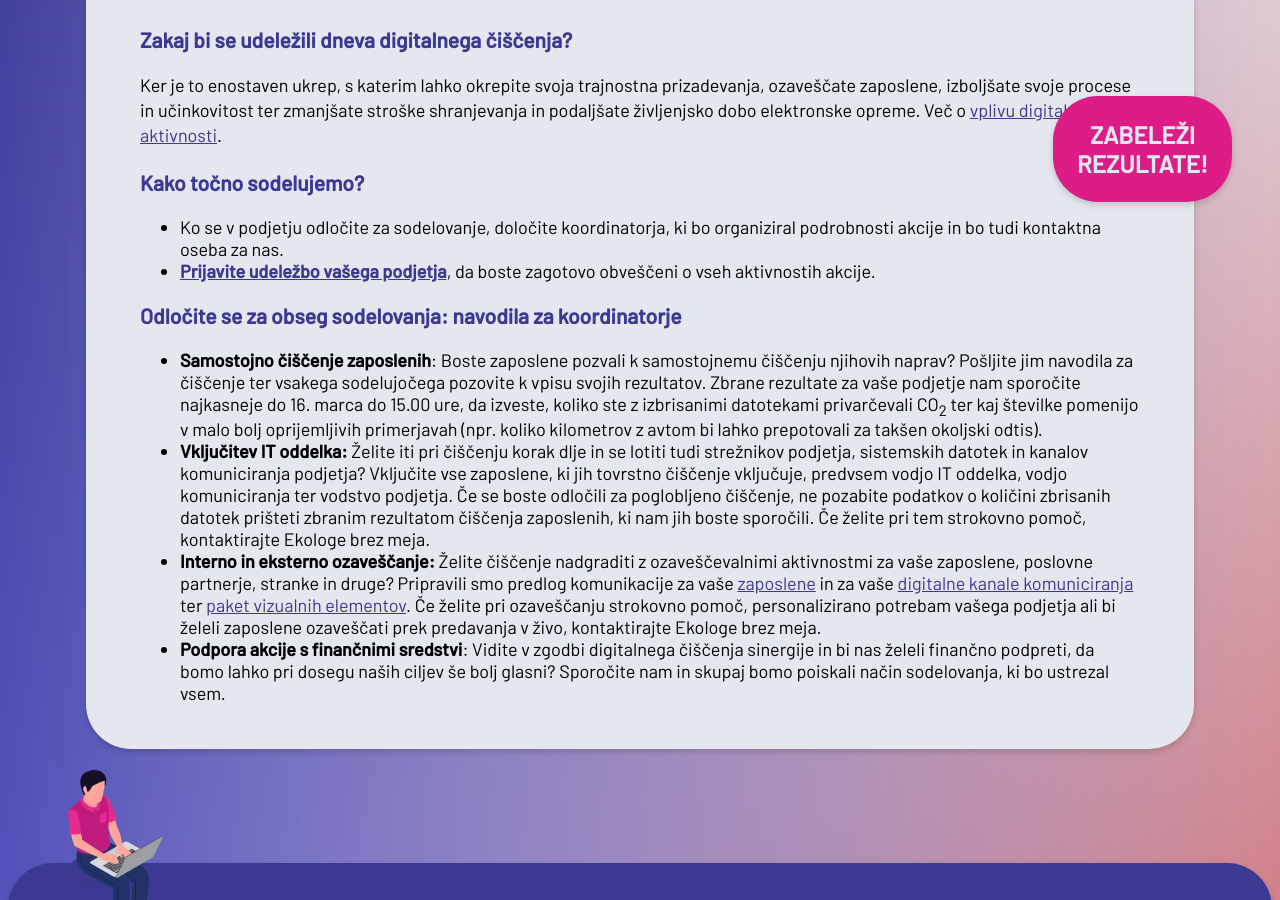
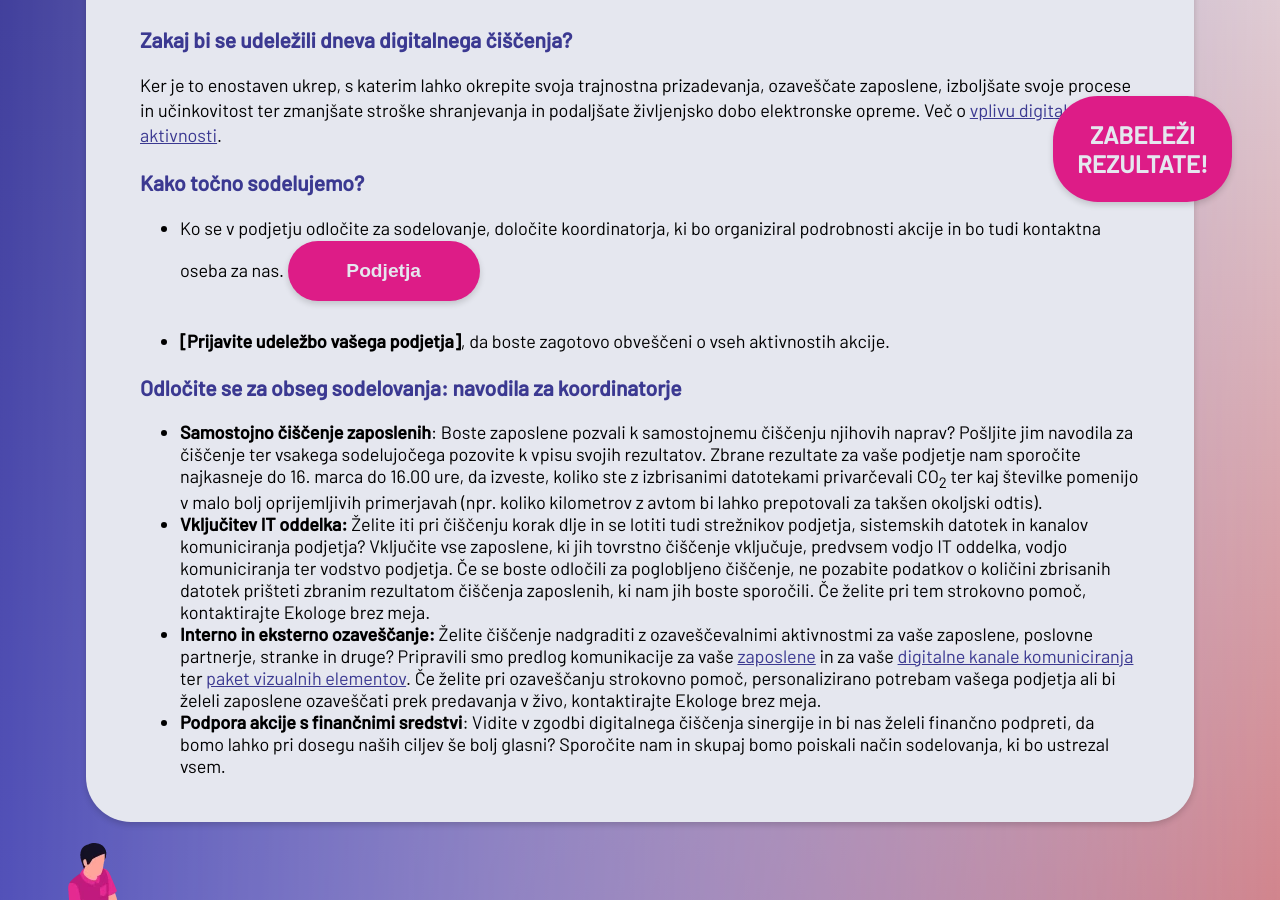
Before and after one commit to ewba/dcd-si, a Jekyll site: the page built from podjetje.md, in a window 1280 px wide and 900 px high, scrolled down 347 px. Built offline with Jekyll 4.4.1, drawn with Linux system fonts in a browser that asks for light colours.

Commit message:
Update podjetje.md

```diff
--- a/podjetje.md
+++ b/podjetje.md
@@ -12,10 +12,14 @@
 
 ### Kako točno sodelujemo?
 - Ko se v podjetju odločite za sodelovanje, določite koordinatorja, ki bo organiziral podrobnosti akcije in bo tudi kontaktna oseba za nas.
-- **[Prijavite udeležbo vašega podjetja](https://docs.google.com/forms/d/e/1FAIpQLSfiXjBaKTUFIcxyFzyItF_W5thrnq_cFoCVBJF72FZeEIkLiQ/viewform)**, da boste zagotovo obveščeni o vseh aktivnostih akcije.
+<button>
+		<a href="[podjetje.html](https://docs.google.com/forms/d/e/1FAIpQLSfiXjBaKTUFIcxyFzyItF_W5thrnq_cFoCVBJF72FZeEIkLiQ/viewform)">Podjetja</a>
+	</button>
+
+- **[Prijavite udeležbo vašega podjetja]**, da boste zagotovo obveščeni o vseh aktivnostih akcije.
 
 ### Odločite se za obseg sodelovanja: navodila za koordinatorje
-- **Samostojno čiščenje zaposlenih**: Boste zaposlene pozvali k samostojnemu čiščenju njihovih naprav? Pošljite jim navodila za čiščenje ter vsakega sodelujočega pozovite k vpisu svojih rezultatov. Zbrane rezultate za vaše podjetje nam sporočite najkasneje do 16. marca do 15.00 ure, da izveste, koliko ste z izbrisanimi  datotekami privarčevali  CO<sub>2</sub> ter kaj številke pomenijo v malo bolj oprijemljivih primerjavah (npr. koliko kilometrov z avtom bi lahko prepotovali za takšen okoljski odtis).
+- **Samostojno čiščenje zaposlenih**: Boste zaposlene pozvali k samostojnemu čiščenju njihovih naprav? Pošljite jim navodila za čiščenje ter vsakega sodelujočega pozovite k vpisu svojih rezultatov. Zbrane rezultate za vaše podjetje nam sporočite najkasneje do 16. marca do 16.00 ure, da izveste, koliko ste z izbrisanimi  datotekami privarčevali  CO<sub>2</sub> ter kaj številke pomenijo v malo bolj oprijemljivih primerjavah (npr. koliko kilometrov z avtom bi lahko prepotovali za takšen okoljski odtis).
 - **Vključitev IT oddelka:** Želite iti pri čiščenju korak dlje in se lotiti tudi strežnikov podjetja, sistemskih datotek in kanalov komuniciranja podjetja? Vključite vse zaposlene, ki jih tovrstno čiščenje vključuje, predvsem vodjo IT oddelka, vodjo komuniciranja ter vodstvo podjetja. Če se boste odločili za poglobljeno čiščenje, ne pozabite podatkov o količini zbrisanih datotek prišteti zbranim rezultatom čiščenja zaposlenih, ki nam jih boste sporočili. Če želite pri tem strokovno pomoč, kontaktirajte Ekologe brez meja.
 - **Interno in eksterno ozaveščanje:** Želite čiščenje nadgraditi z ozaveščevalnimi aktivnostmi za vaše zaposlene, poslovne partnerje, stranke in druge? Pripravili smo predlog komunikacije za vaše [zaposlene](https://docs.google.com/spreadsheets/d/1YNslM6mvKHePyWdHkZnVqA0bkTkHzSlvYEKD_fVs1vA/edit?usp=sharing) in za vaše [digitalne kanale komuniciranja](https://docs.google.com/spreadsheets/d/1v25yggszoY1FQ26QoC93yvLMM5yup816TiR9873DRhE/edit?usp=sharing) ter [paket vizualnih elementov](https://drive.google.com/drive/folders/1U7UQMXgAQMiEbfDXLzpHmhtRKz7bpdHz?usp=drive_link). Če želite pri ozaveščanju strokovno pomoč, personalizirano potrebam vašega podjetja ali bi želeli zaposlene ozaveščati prek predavanja v živo, kontaktirajte Ekologe brez meja.
 - **Podpora akcije s finančnimi sredstvi**: Vidite v zgodbi digitalnega čiščenja sinergije in bi nas želeli finančno podpreti, da bomo lahko pri dosegu naših ciljev še bolj glasni? Sporočite nam in skupaj bomo poiskali način sodelovanja, ki bo ustrezal vsem.
```
